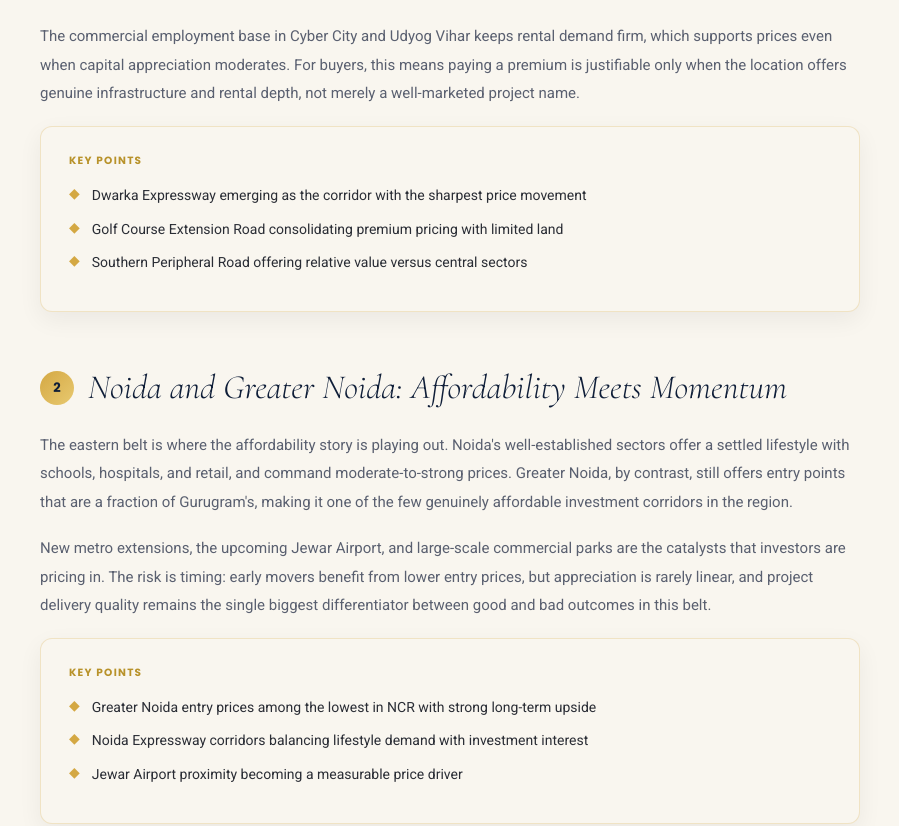
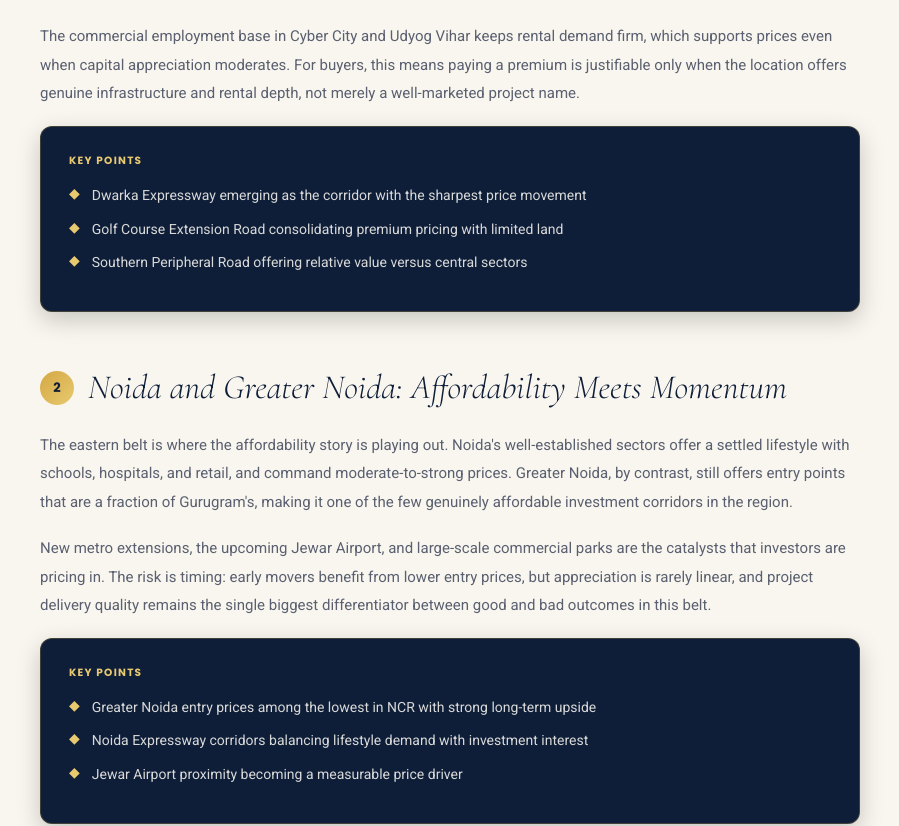
Before and after one commit to mohit1661-ai/Vedhara-Group-Supabase, a Next.js app: page /blog/delhi-ncr-property-price-trends-2026 in a window 1280 px wide. Shown: the part 2100-2926 px from the top of the page, without its empty margins (190-1089 px from the left). Built offline with nearby package versions, Linux system fonts and the light colour scheme.

Commit message:
Blog: navy backdrop for Key Points cards in article body
- Changed gold-frame Key Points boxes from cream to navy (gfc-navy)
- Light-gold header, light bullet text, gold diamonds
- Consistent with privacy/terms treatment; applies to all 6 blog pages

```diff
--- a/app/blog/[slug]/page.tsx
+++ b/app/blog/[slug]/page.tsx
@@ -140,12 +140,12 @@ export default async function BlogArticlePage({ params }: { params: Promise<{ sl
                   </p>
                 ))}
                 {sec.list && (
-                  <div className="gold-frame-card gfc-cream" style={{ padding:"26px 28px",boxShadow:"0 8px 24px rgba(9,15,29,0.06)" }}>
-                    <p style={{ fontFamily:"var(--t-head)",fontSize:10.5,fontWeight:700,letterSpacing:"0.12em",textTransform:"uppercase",color:"var(--gold-dk)",marginBottom:14 }}>Key Points</p>
+                  <div className="gold-frame-card gfc-navy" style={{ padding:"26px 28px",boxShadow:"0 8px 24px rgba(0,0,0,0.2)" }}>
+                    <p style={{ fontFamily:"var(--t-head)",fontSize:10.5,fontWeight:700,letterSpacing:"0.12em",textTransform:"uppercase",color:"var(--gold-lt)",marginBottom:14 }}>Key Points</p>
                     {sec.list.map((item,li)=>(
                       <div key={li} style={{ display:"flex",alignItems:"flex-start",gap:12,marginBottom:10 }}>
-                        <span style={{ color:"var(--gold)",flexShrink:0,marginTop:2,fontSize:14,lineHeight:1 }}>◆</span>
-                        <p className="body-md" style={{ color:"var(--ink)",lineHeight:1.7,margin:0 }}>{item}</p>
+                        <span style={{ color:"var(--gold-lt)",flexShrink:0,marginTop:2,fontSize:14,lineHeight:1 }}>◆</span>
+                        <p className="body-md" style={{ color:"rgba(252,250,244,0.85)",lineHeight:1.7,margin:0 }}>{item}</p>
                       </div>
                     ))}
                   </div>
```
